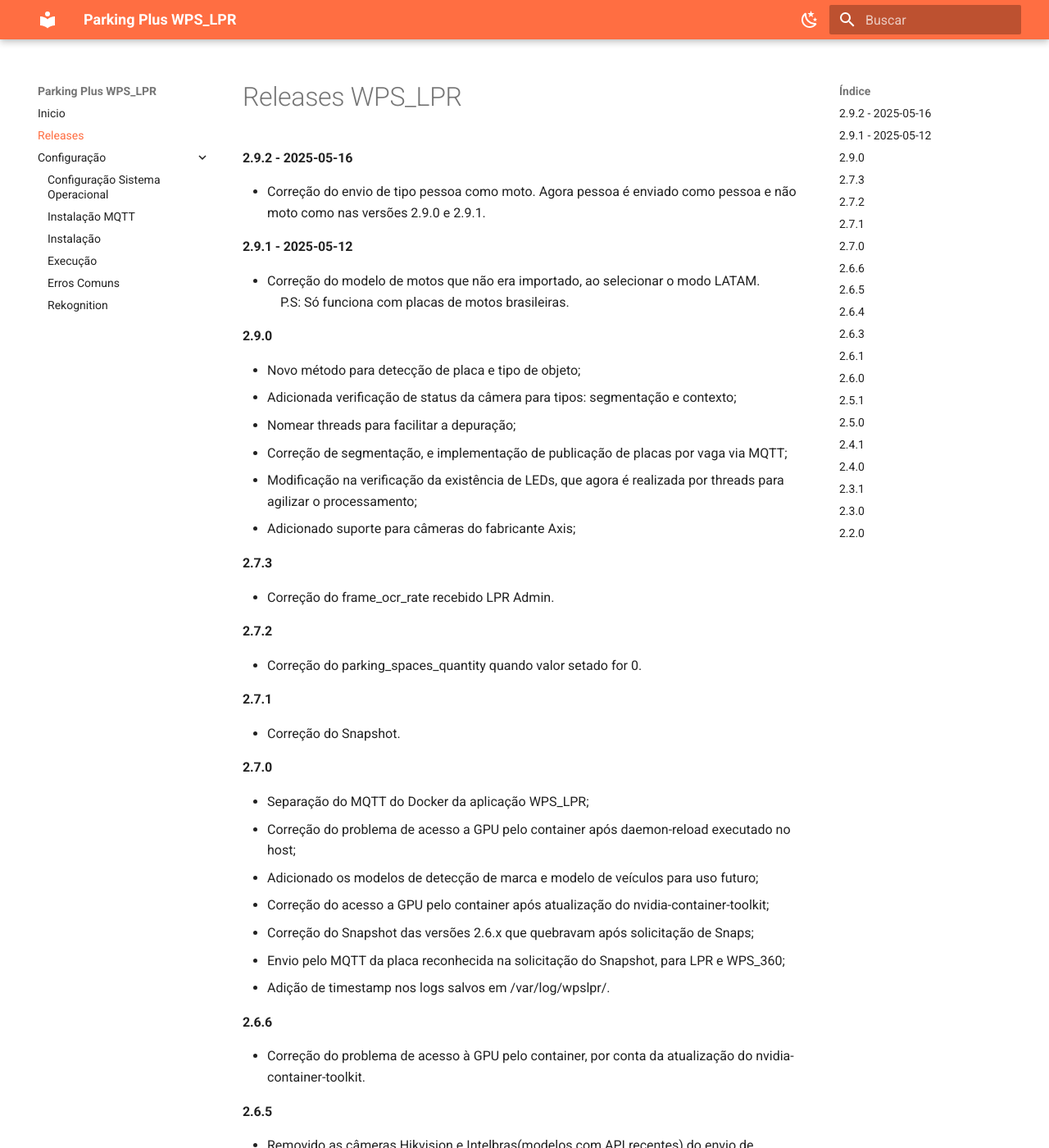
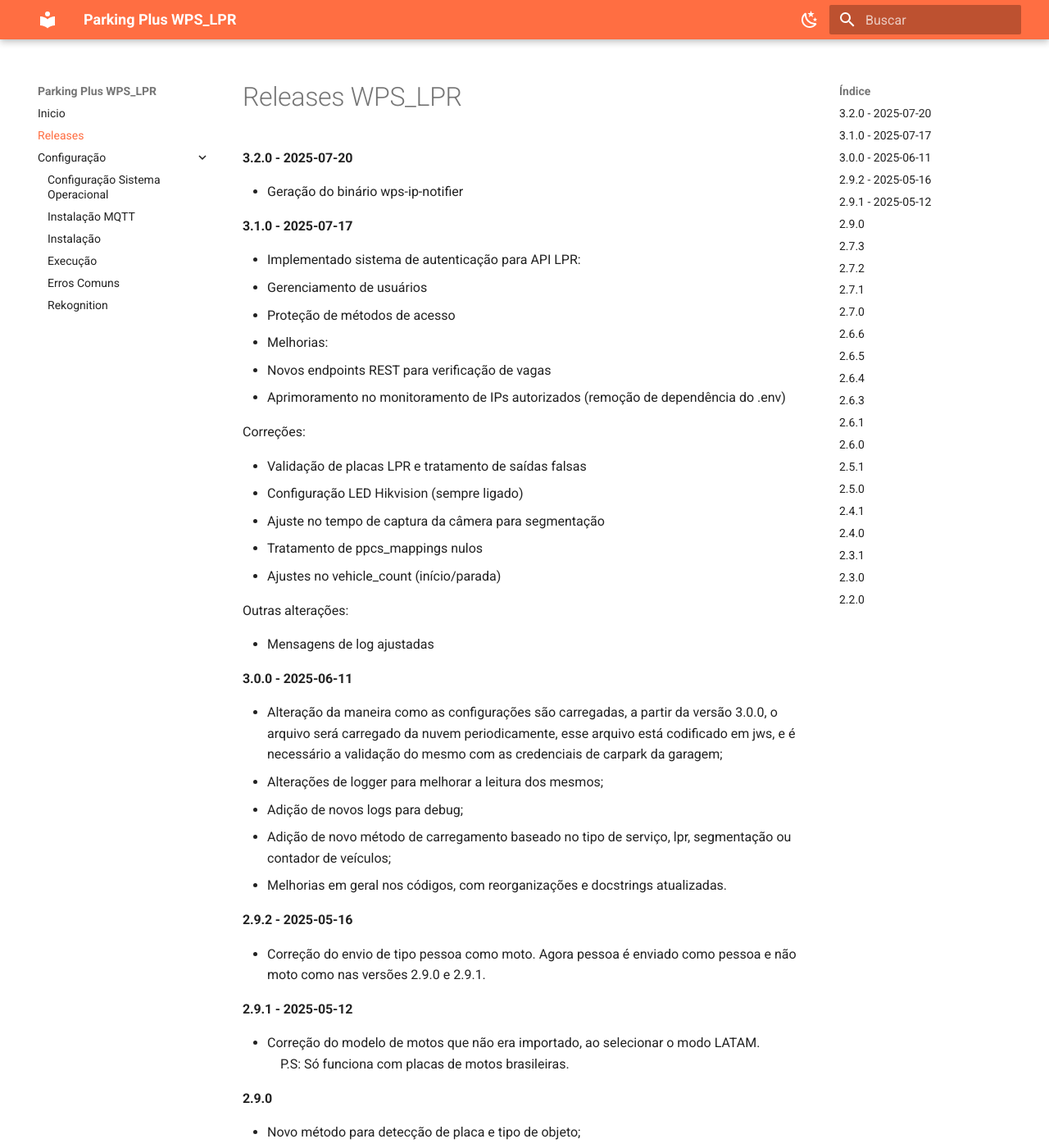
Before and after one commit to victorhjk/manual_wps_lpr, an MkDocs documentation site: the page built from docs/releases.md, in a window 1280 px wide and 1400 px high. Shown: the whole window at 82% size. Built offline with MkDocs 1.6.1 and Material for MkDocs 9.7.7, drawn with Linux system fonts in a browser that asks for light colours; the version menu is left out.

Commit message:
update version 3.2.0

```diff
--- a/docs/releases.md
+++ b/docs/releases.md
@@ -1,4 +1,38 @@
 # Releases WPS_LPR
+
+#### 3.2.0 - 2025-07-20
+
+* Geração do binário wps-ip-notifier
+
+#### 3.1.0 - 2025-07-17
+
+- Implementado sistema de autenticação para API LPR:
+  * Gerenciamento de usuários
+  * Proteção de métodos de acesso
+
+- Melhorias:
+  * Novos endpoints REST para verificação de vagas
+  * Aprimoramento no monitoramento de IPs autorizados (remoção de dependência do .env)
+
+Correções:
+
+- Validação de placas LPR e tratamento de saídas falsas
+- Configuração LED Hikvision (sempre ligado)
+- Ajuste no tempo de captura da câmera para segmentação
+- Tratamento de ppcs_mappings nulos
+- Ajustes no vehicle_count (início/parada)
+
+Outras alterações:
+
+- Mensagens de log ajustadas
+
+#### 3.0.0 - 2025-06-11
+
+* Alteração da maneira como as configurações são carregadas, a partir da versão 3.0.0, o arquivo será carregado da nuvem periodicamente, esse arquivo está codificado em jws, e é necessário a validação do mesmo com as credenciais de carpark da garagem;
+* Alterações de logger para melhorar a leitura dos mesmos;
+* Adição de novos logs para debug;
+* Adição de novo método de carregamento baseado no tipo de serviço, lpr, segmentação ou contador de veículos;
+* Melhorias em geral nos códigos, com reorganizações e docstrings atualizadas.
 
 #### 2.9.2 - 2025-05-16
 
```
Also changed, not shown: docs/instalacao.md (+0 -1 lines), 4 other files.
